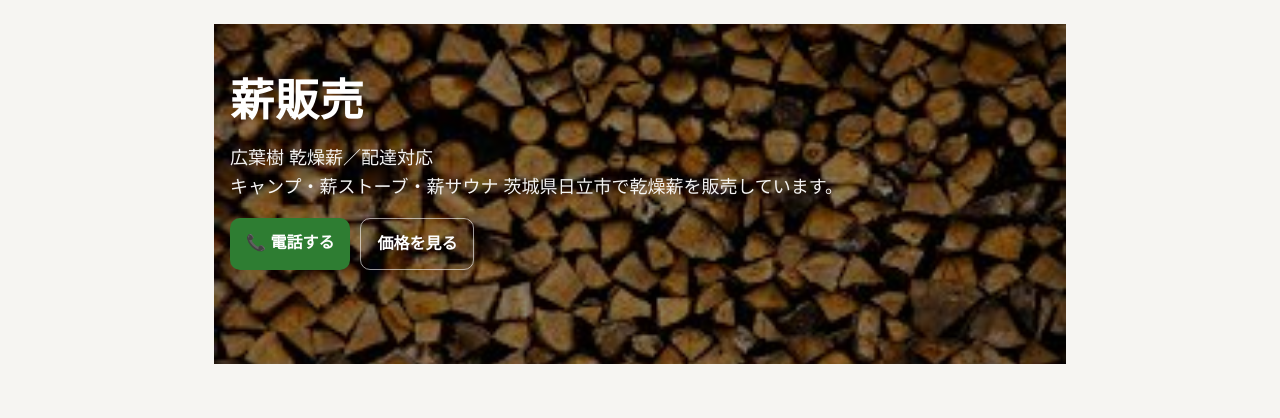
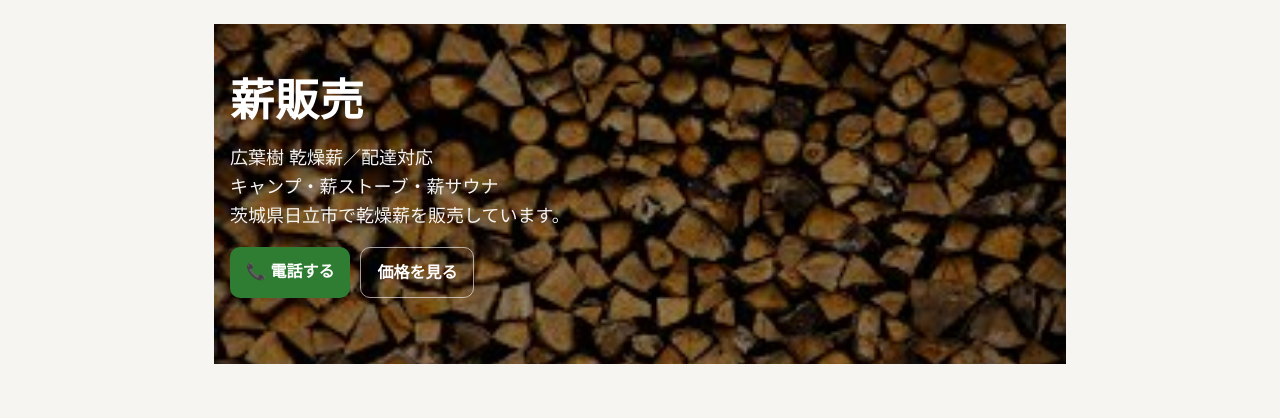
Before and after one commit to ibaraki-maki/maki-site, a plain HTML site: page index.html in a window 1280 px wide. Shown: the top 418 px of the page. Drawn offline with Linux system fonts and the light colour scheme; grey boxes are pictures that could not be loaded.

Commit message:
Update index.html

```diff
--- a/index.html
+++ b/index.html
@@ -14,7 +14,7 @@
       <h1>薪販売</h1>
       <p class="hero__lead">
         広葉樹 乾燥薪／配達対応<br>
-        キャンプ・薪ストーブ・薪サウナ
+        キャンプ・薪ストーブ・薪サウナ<br>
         茨城県日立市で乾燥薪を販売しています。
       </p>
       <div class="hero__cta">
```
